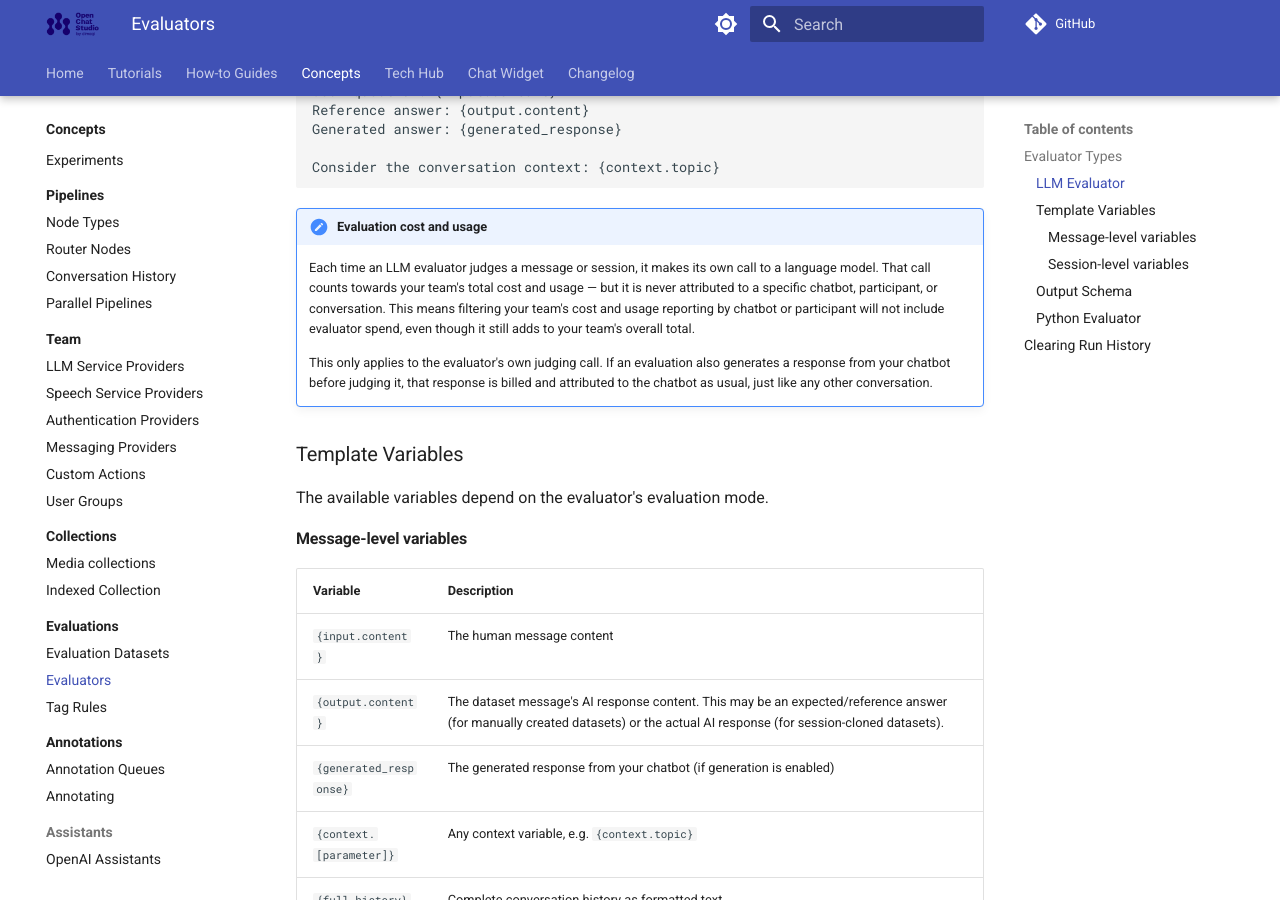
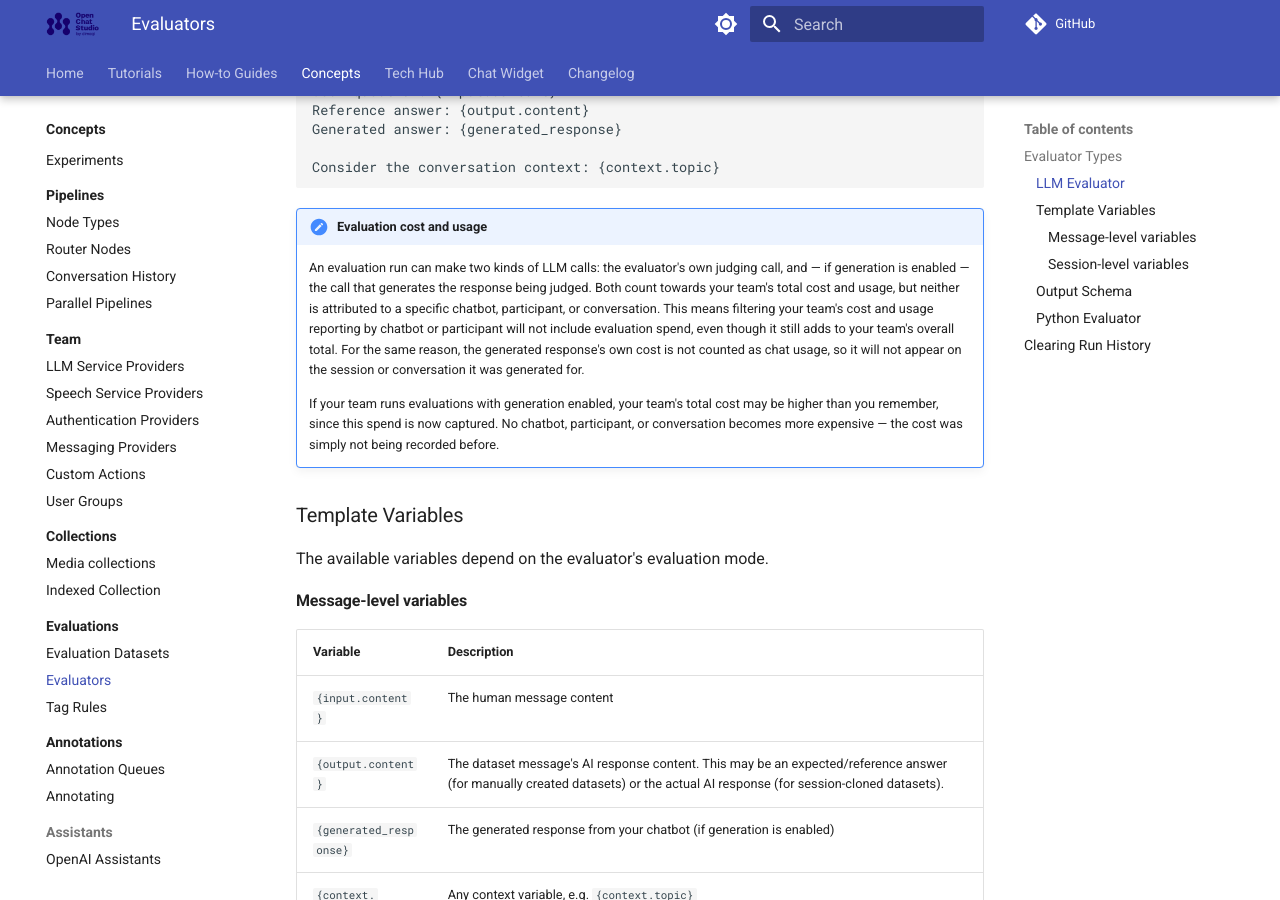
Before and after one commit to dimagi/open-chat-studio-docs, an MkDocs documentation site: the page built from docs/concepts/evaluations/evaluators.md, in a window 1280 px wide and 900 px high, scrolled down 795 px. Built offline with MkDocs 1.6.1 and Material for MkDocs 9.7.7, drawn with Linux system fonts in a browser that asks for light colours; a script that is not in the unit is left out; comment, search, counter and statistics services are not loaded.

````diff
--- a/docs/concepts/evaluations/evaluators.md
+++ b/docs/concepts/evaluations/evaluators.md
@@ -26,9 +26,9 @@ Consider the conversation context: {context.topic}
 ```
 
 !!! note "Evaluation cost and usage"
-    Each time an LLM evaluator judges a message or session, it makes its own call to a language model. That call counts towards your team's total cost and usage — but it is never attributed to a specific chatbot, participant, or conversation. This means filtering your team's cost and usage reporting by chatbot or participant will not include evaluator spend, even though it still adds to your team's overall total.
+    An evaluation run can make two kinds of LLM calls: the evaluator's own judging call, and — if generation is enabled — the call that generates the response being judged. Both count towards your team's total cost and usage, but neither is attributed to a specific chatbot, participant, or conversation. This means filtering your team's cost and usage reporting by chatbot or participant will not include evaluation spend, even though it still adds to your team's overall total. For the same reason, the generated response's own cost is not counted as chat usage, so it will not appear on the session or conversation it was generated for.
 
-    This only applies to the evaluator's own judging call. If an evaluation also generates a response from your chatbot before judging it, that response is billed and attributed to the chatbot as usual, just like any other conversation.
+    If your team runs evaluations with generation enabled, your team's total cost may be higher than you remember, since this spend is now captured. No chatbot, participant, or conversation becomes more expensive — the cost was simply not being recorded before.
 
 ### Template Variables
 
````
Also changed, not shown: docs/changelog.md (+3 -0 lines).
